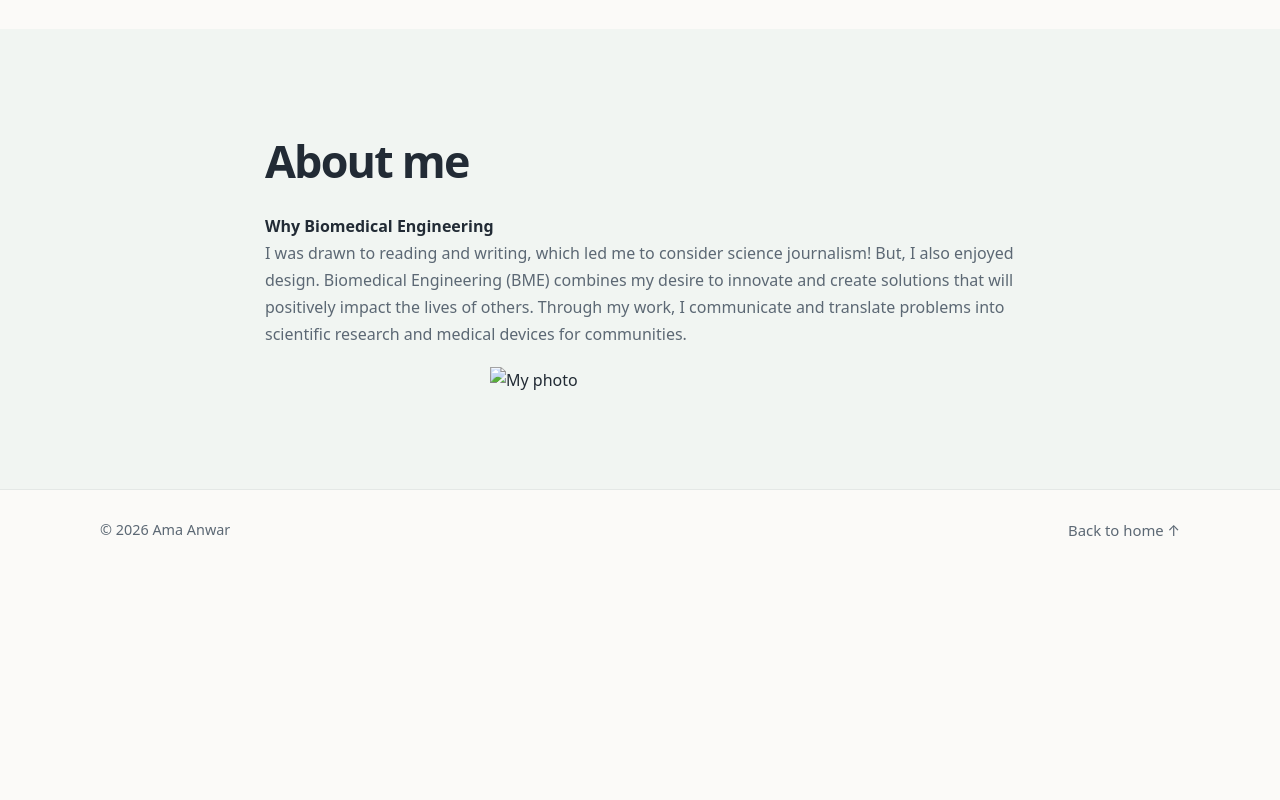
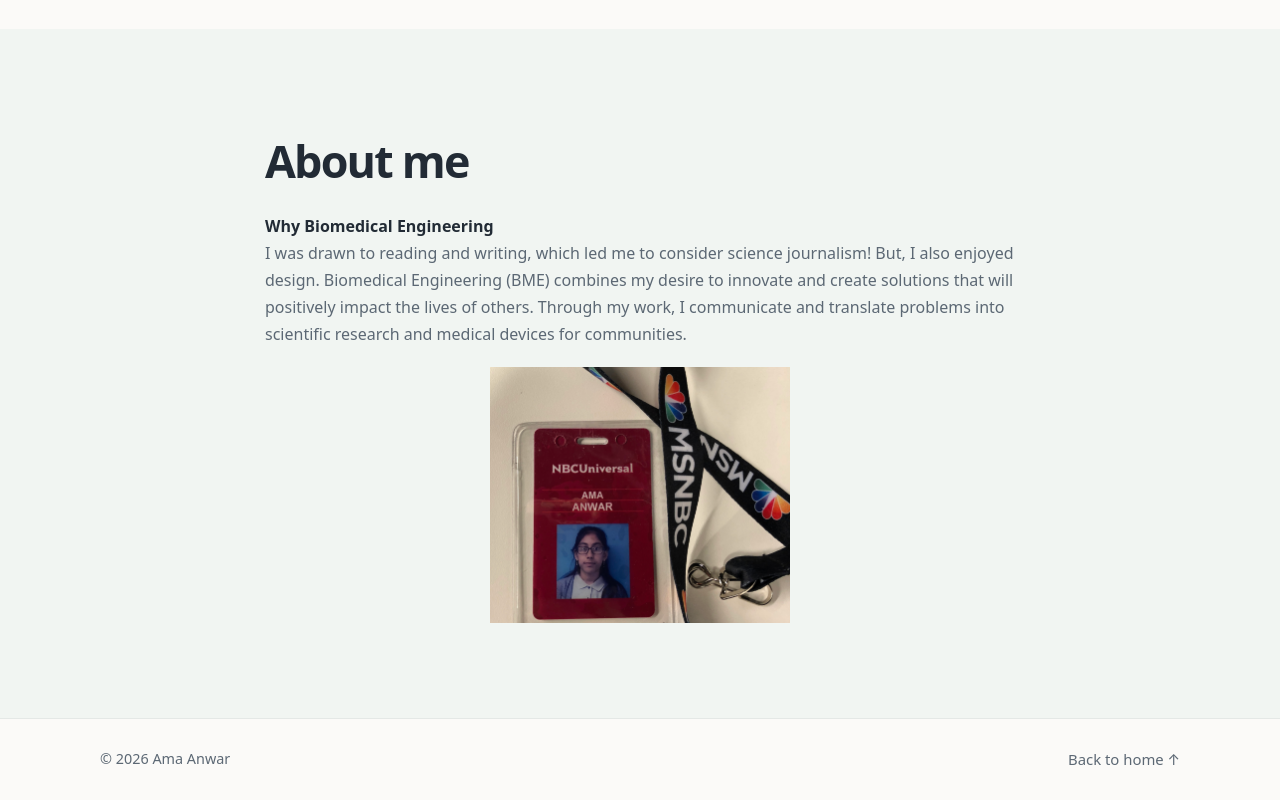
Before and after one commit to amaanwar/amaanwar.github.io, a plain HTML site: page about.html in a window 1280 px wide. Shown: the part 601-1401 px from the top of the page. Before the commit the page ends 1172 px from the top, so only its background shows below. Drawn offline with Linux system fonts and the light colour scheme.

Commit message:
Update about.html

```diff
--- a/about.html
+++ b/about.html
@@ -32,7 +32,7 @@
         <h2>About me</h2>
         <b>Why Biomedical Engineering</b>
         <p>I was drawn to reading and writing, which led me to consider science journalism! But, I also enjoyed design. Biomedical Engineering (BME) combines my desire to innovate and create solutions that will positively impact the lives of others. Through my work, I communicate and translate problems into scientific research and medical devices for communities. </p>
-        <img src="nbcnews.jpeg" alt="My photo" style="width: 300px; max-width: 100%; height: auto; display: block; margin: 0 auto;"></div>
+        <img src="nbcnews.jpg" alt="My photo" style="width: 300px; max-width: 100%; height: auto; display: block; margin: 0 auto;"></div>
     </section>
   </main>
   <footer class="footer"><div class="container"><span>© <span id="year"></span> Ama Anwar</span><a href="index.html">Back to home ↑</a></div></footer>
```
